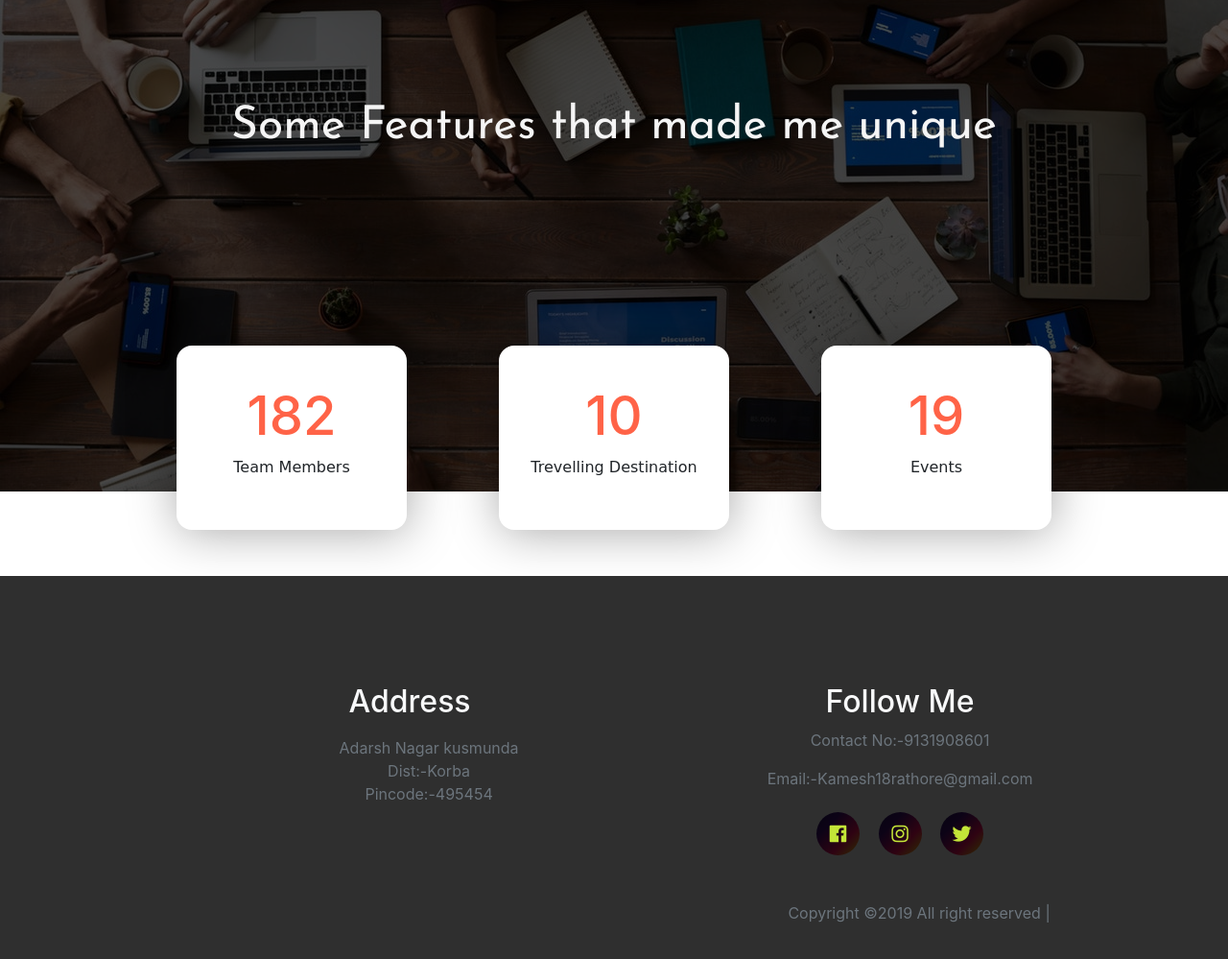
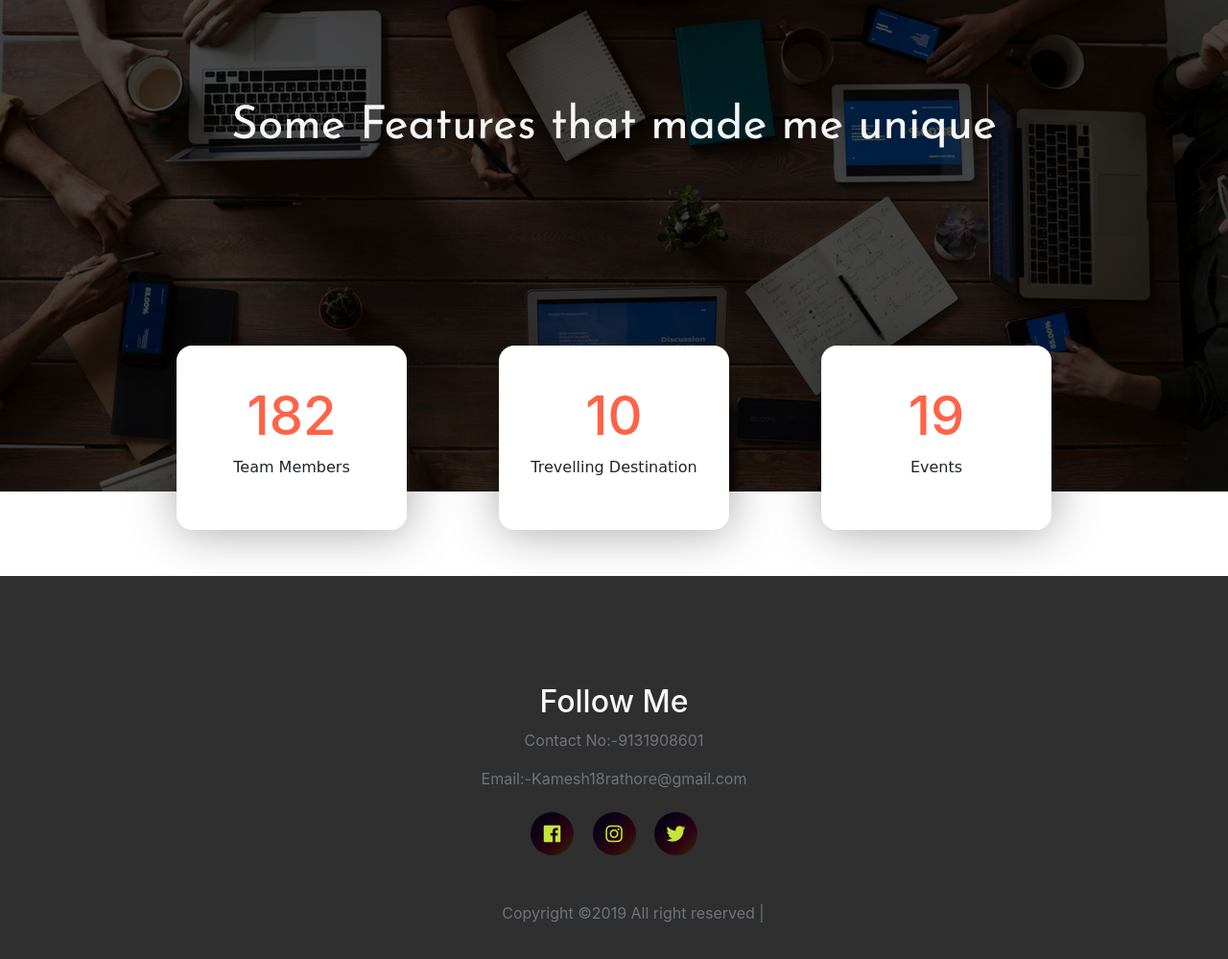
Before and after one commit to sumanmalakar/SUMAN_MALAKAR, a plain HTML site: page index.html in a window 1280 px wide. Shown: the part 1712-2711 px from the top of the page at 96% size. Drawn offline with nearby package versions, Linux system fonts and the light colour scheme; animation ran at ten frames a second; a web font is replaced by a local one.

Commit message:
changing index.html

```diff
--- a/index.html
+++ b/index.html
@@ -138,19 +138,9 @@
         <div class="container-fluid p-0">
             <div class="row text-left">
 
-                <div class="col-md-7 text-center address">
-                    <h2 class="text-light text-center">Address</h2>
-                    <p class="text-muted">
-                    <ul class="text-muted ul text-center">
-                        <li>Adarsh Nagar kusmunda</li>
-                        <li>Dist:-Korba</li>
-                        <li>Pincode:-495454</li>
-                    </ul>
-
-                    </p>
 
                 </div>
-                 <div class="col-md-5 text-center follow">
+                 <div class="col-md-12 text-center follow">
                      <h2 class="text-light">Follow Me </h2>
                      <p class="text-muted">Contact No:-9131908601</p>
                      <p class="text-muted">Email:-Kamesh18rathore@gmail.com</p>
```
